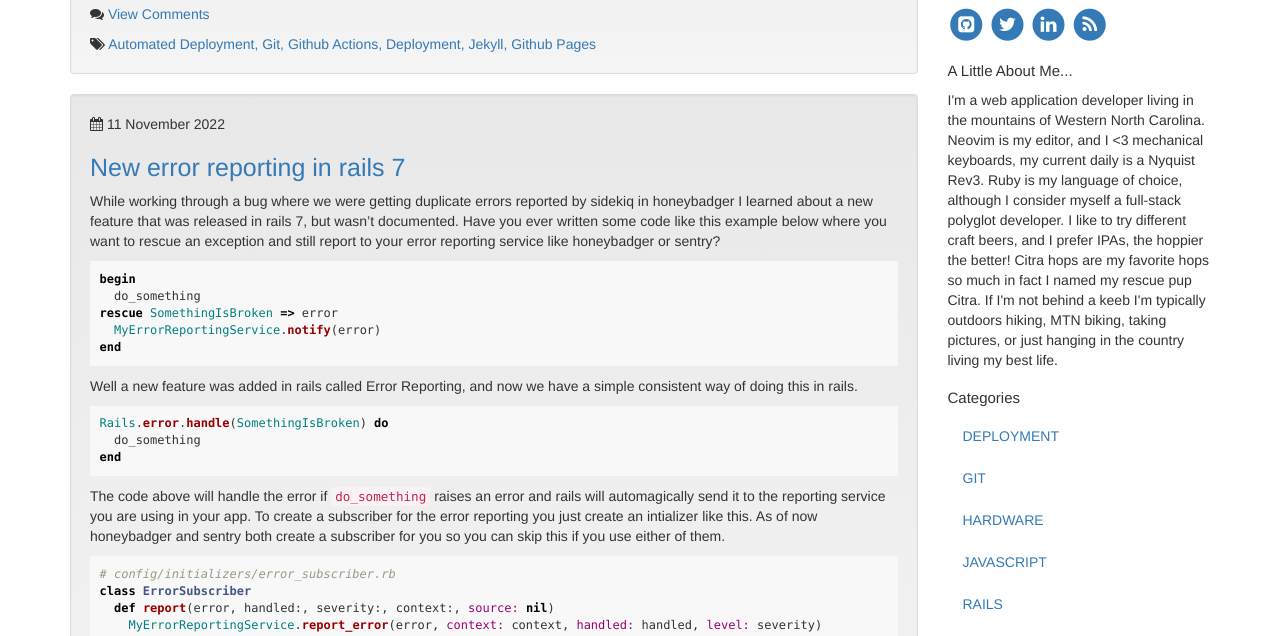
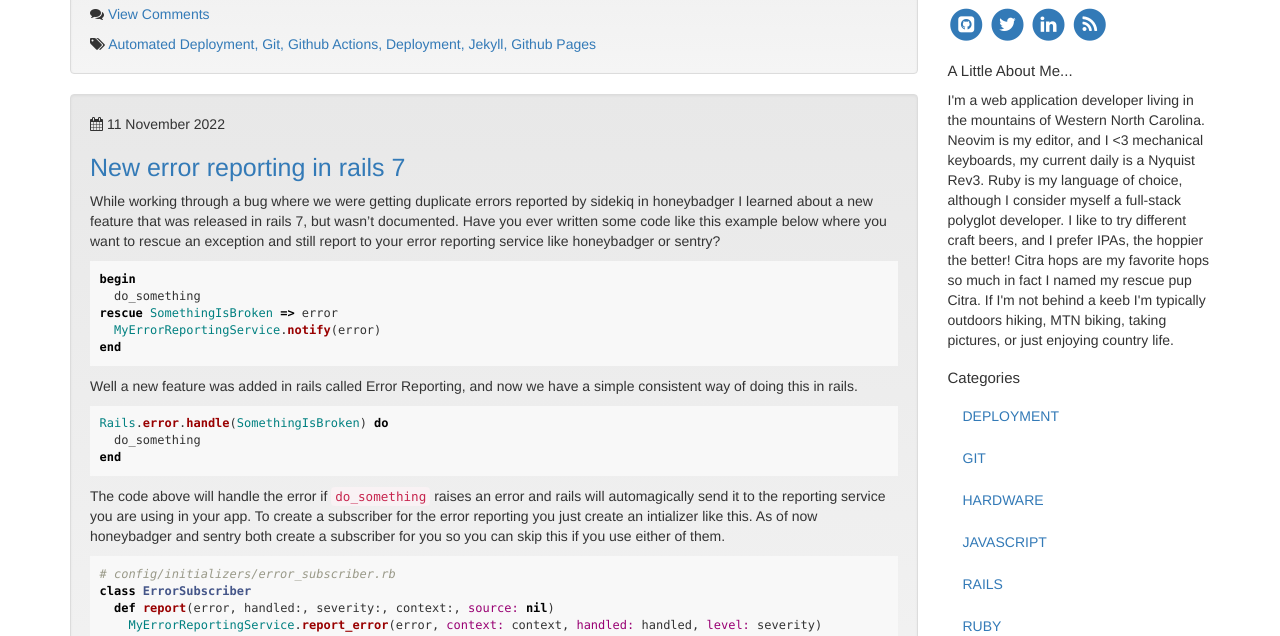
Before and after one commit to danielnolan/danielnolan.github.com, a Jekyll site: the page built from index.html, in a window 1280 px wide and 900 px high, cut to the strip 264-900 px from the top of the window. Built offline with Jekyll 4.4.1, drawn with Linux system fonts in a browser that asks for light colours; nearby versions of some CDN libraries; the list of posts is cut into pages by our own code.

Commit message:
Copy updates

```diff
--- a/_includes/sidebar.html
+++ b/_includes/sidebar.html
@@ -39,7 +39,7 @@
     polyglot developer. I like to try different craft beers, and I prefer IPAs, the hoppier the
     better! Citra hops are my favorite hops so much in fact I named my rescue pup
     Citra. If I'm not behind a keeb I'm typically outdoors hiking, MTN
-    biking, taking pictures, or just hanging in the country living my best life.
+    biking, taking pictures, or just enjoying country life.
   </p>
 </div>
 <div class="sideBoxContent hidden-sm hidden-xs">
```
